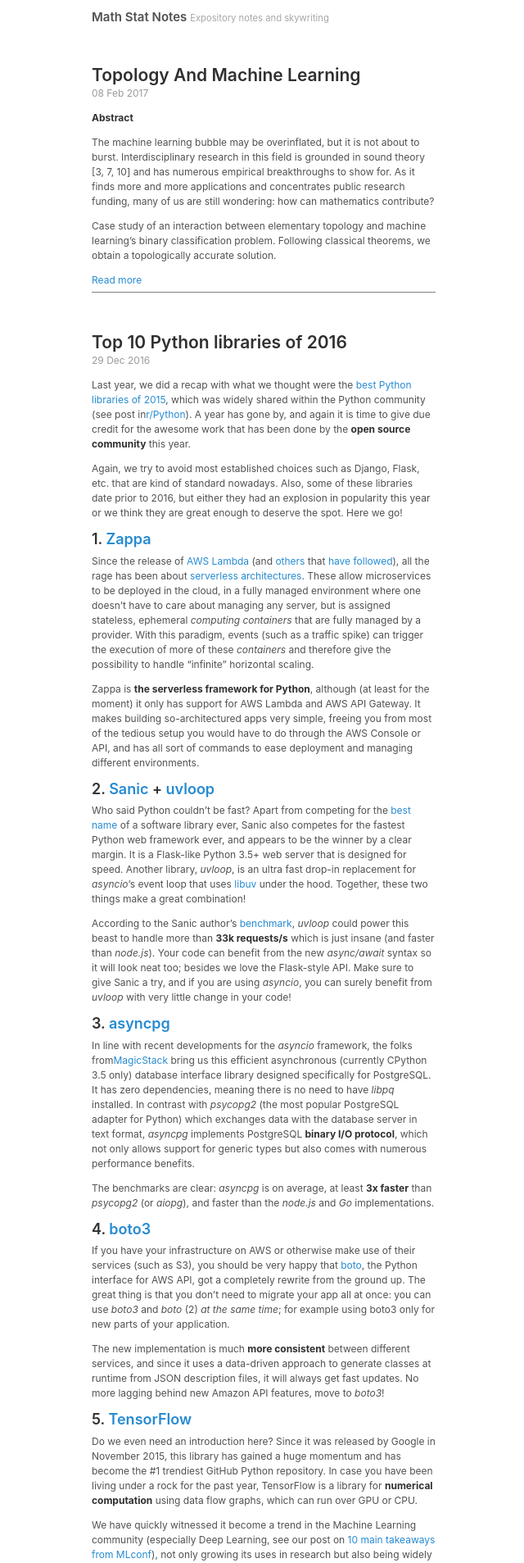
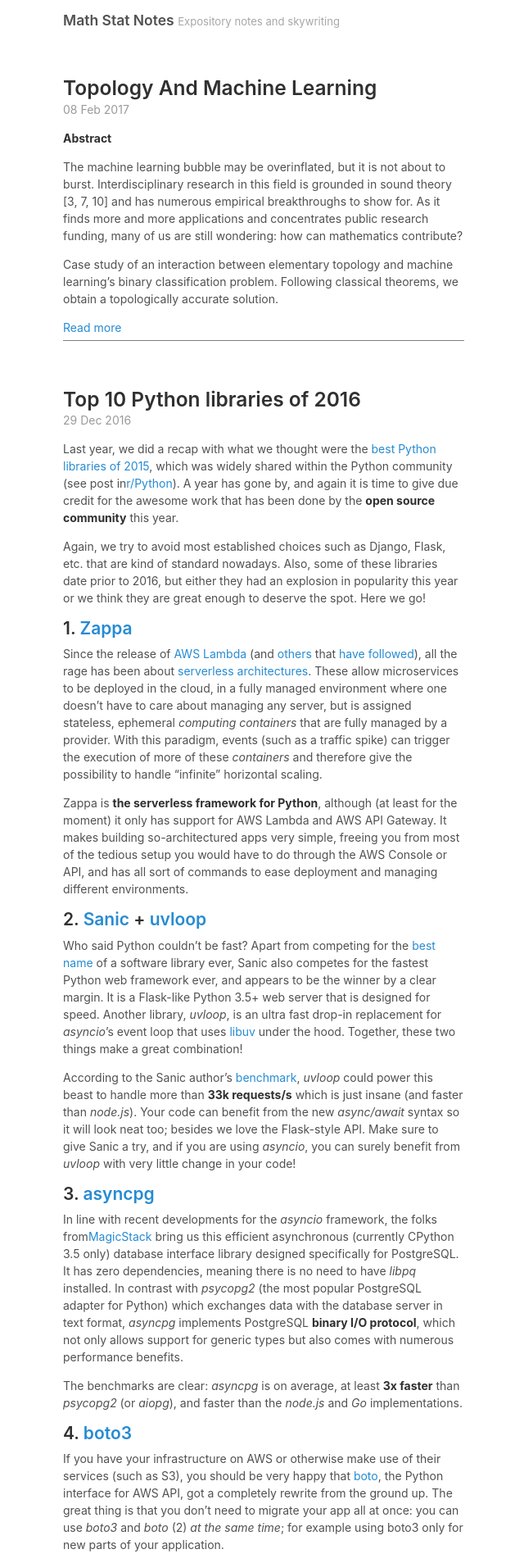
Before and after one commit to OlivierBinette/blog, a Jekyll site: the page built from index.html, in a window 1280 px wide. Shown: the top 1907 px of the page at 82% size, without its empty margins (318-958 px from the left). Built offline with Jekyll 4.4.1, drawn with Linux system fonts in a browser that asks for light colours; the list of posts is cut into pages by our own code.

Commit message:
Update _variables.scss

```diff
--- a/_sass/_variables.scss
+++ b/_sass/_variables.scss
@@ -14,7 +14,7 @@
 $brown: #8f5536;
 
 $root-font-family: -apple-system, BlinkMacSystemFont, "Segoe UI", "Roboto", "Oxygen", "Ubuntu", "Cantarell", "Fira Sans", "Droid Sans", "Helvetica Neue", Arial, sans-serif;
-$root-font-size: 8px;
+$root-font-size: 10px;
 $root-line-height: 1.5;
 
 $body-color: #515151;
@@ -24,7 +24,7 @@
 $border-color: #e5e5e5;
 
 $large-breakpoint: 38em;
-$large-font-size: 12px;
+$large-font-size: 14px;
 
 $code-font-family: Menlo, Monaco, "Courier New", monospace;
 $code-color: #bf616a;
```
